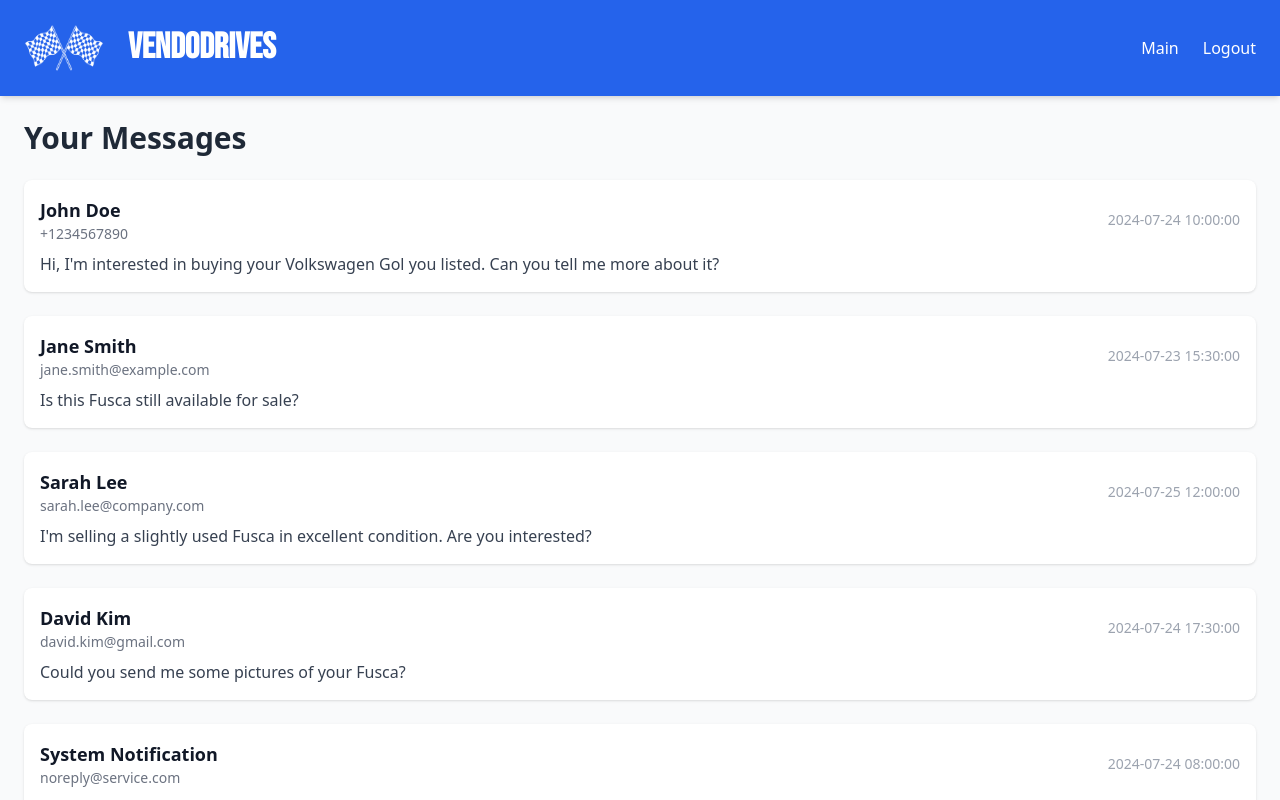
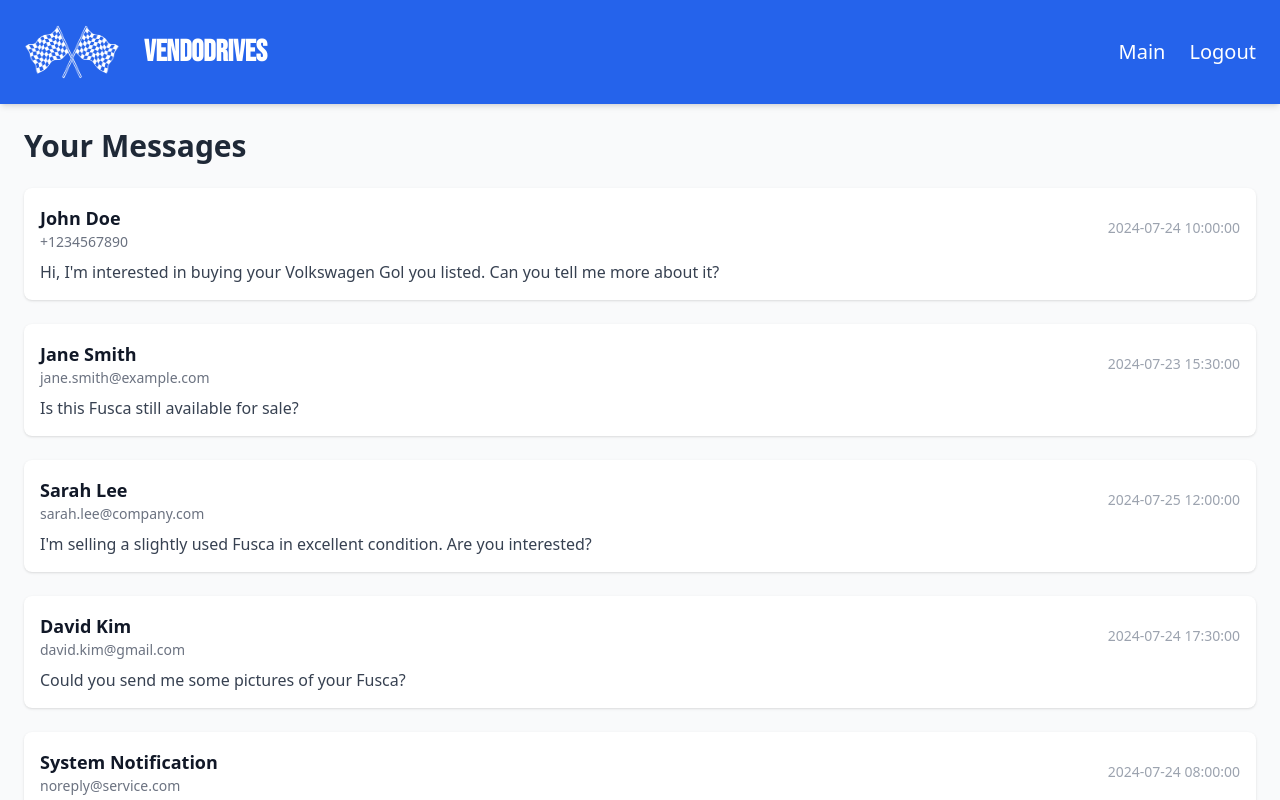
Before and after one commit to andre-amato/vendodrives, a React (Vite) app in the folder client/: page /messages in a window 1280 px wide. Shown: the top 800 px of the page. Built offline with nearby package versions, Linux system fonts and the light colour scheme.

Commit message:
fix: working on header again

```diff
--- a/client/src/components/Header.jsx
+++ b/client/src/components/Header.jsx
@@ -1,6 +1,6 @@
+import { Link, useNavigate, useLocation } from 'react-router-dom';
+import racingFlag from '../assets/racing-flag.png';
 import PropTypes from 'prop-types';
-import { Link, useLocation, useNavigate } from 'react-router-dom';
-import racingFlag from '../assets/racing-flag.png';
 
 const Header = ({ showNavLinks = true }) => {
   const navigate = useNavigate();
@@ -11,35 +11,39 @@ const Header = ({ showNavLinks = true }) => {
   };
 
   return (
-    <header className='bg-blue-600 text-white p-6 flex justify-between items-center sticky top-0 shadow-md z-30'>
-      <div className='flex items-center space-x-6'>
+    <header className='bg-blue-600 text-white p-4 sm:p-6 flex justify-between items-center sticky top-0 shadow-md z-30'>
+      <div className='flex items-center space-x-4 sm:space-x-6'>
         <img
           src={racingFlag}
-          //original src={<a href="https://pt.vecteezy.com/png/1209683-corrida-de-bandeira">bandeira de corrida PNGs por Vecteezy</a>}
           alt='Racing Flag'
-          className='w-20 h-12'
+          className='w-16 h-10 sm:w-24 sm:h-14'
           style={{
             filter:
               'invert(100%) sepia(0%) saturate(0%) hue-rotate(360deg) brightness(100%) contrast(100%)',
           }}
         />
-        <h1 className='text-4xl font-bold font-bebas'>VendoDrives</h1>
+        <h1 className='text-xl sm:text-3xl font-bold font-bebas'>
+          VendoDrives
+        </h1>
       </div>
       {showNavLinks && (
-        <div className='flex space-x-6'>
+        <nav className='flex flex-col sm:flex-row items-center space-y-2 sm:space-y-0 sm:space-x-6'>
           {location.pathname === '/messages' ? (
-            <Link to='/main' className='hover:underline'>
+            <Link to='/main' className='text-lg sm:text-xl hover:underline'>
               Main
             </Link>
           ) : (
-            <Link to='/messages' className='hover:underline'>
+            <Link to='/messages' className='text-lg sm:text-xl hover:underline'>
               Messages
             </Link>
           )}
-          <button onClick={handleLogout} className='hover:underline'>
+          <button
+            onClick={handleLogout}
+            className='text-lg sm:text-xl hover:underline'
+          >
             Logout
           </button>
-        </div>
+        </nav>
       )}
     </header>
   );
```
